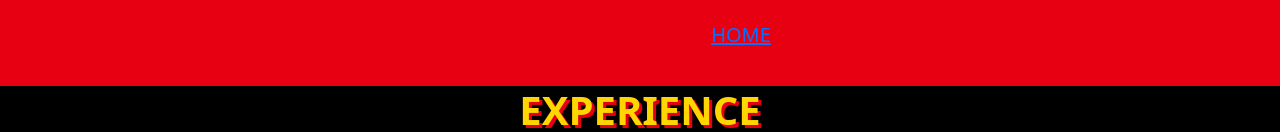
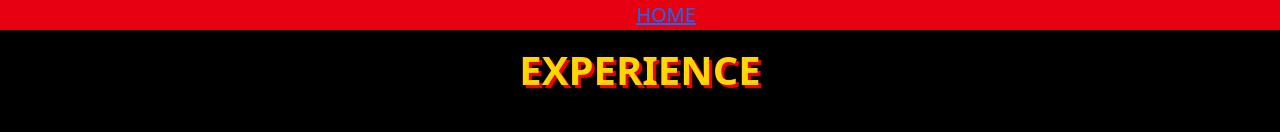
Before and after one commit to Afif-syaifulloh/Portofolio-Web, a plain HTML site: page soft-skills.html in a window 1280 px wide. Shown: the top 132 px of the page. Drawn offline with nearby package versions, Linux system fonts and the light colour scheme.

Commit message:
Update style.css

```diff
--- a/style.css
+++ b/style.css
@@ -14,7 +14,7 @@ header {
   padding-top: 20px;
   font-size: 25px; */
    background-color: #e60012; /* merah Persona 5 */
-  padding: 20px;
+  /* padding: 20px; */
   font-size: 20px;
   /* font-weight: 700; */
   box-shadow: 0 6px 0 #000;
@@ -27,7 +27,7 @@ nav ul {
 nav li {
   display: inline-block;
   /* padding-right: 170px; */
-  padding-left: 170px;
+  padding-left: 20px;
 }
 
 /* nav a {
@@ -92,7 +92,7 @@ nav li {
 }
 
 .deskripsi {
-  width: 900px;
+  width: 350px;
   /* border: 6px solid #535354;
   border-radius: 25px;
   background-color: gray; */
```
